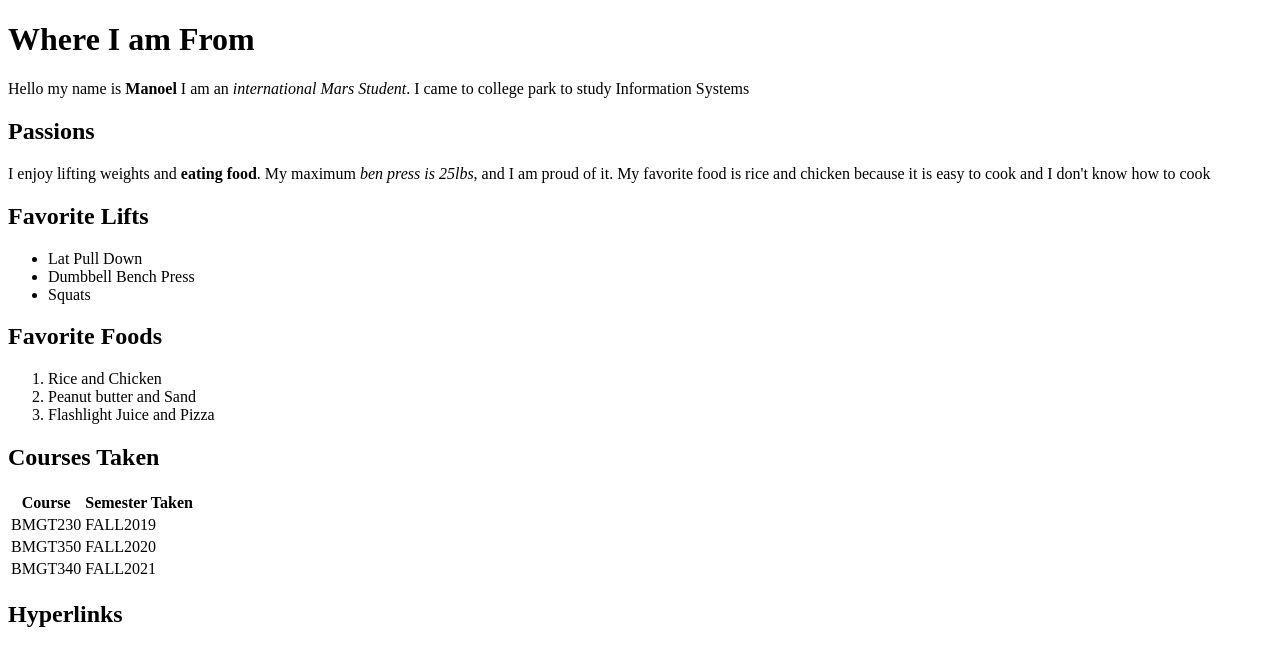
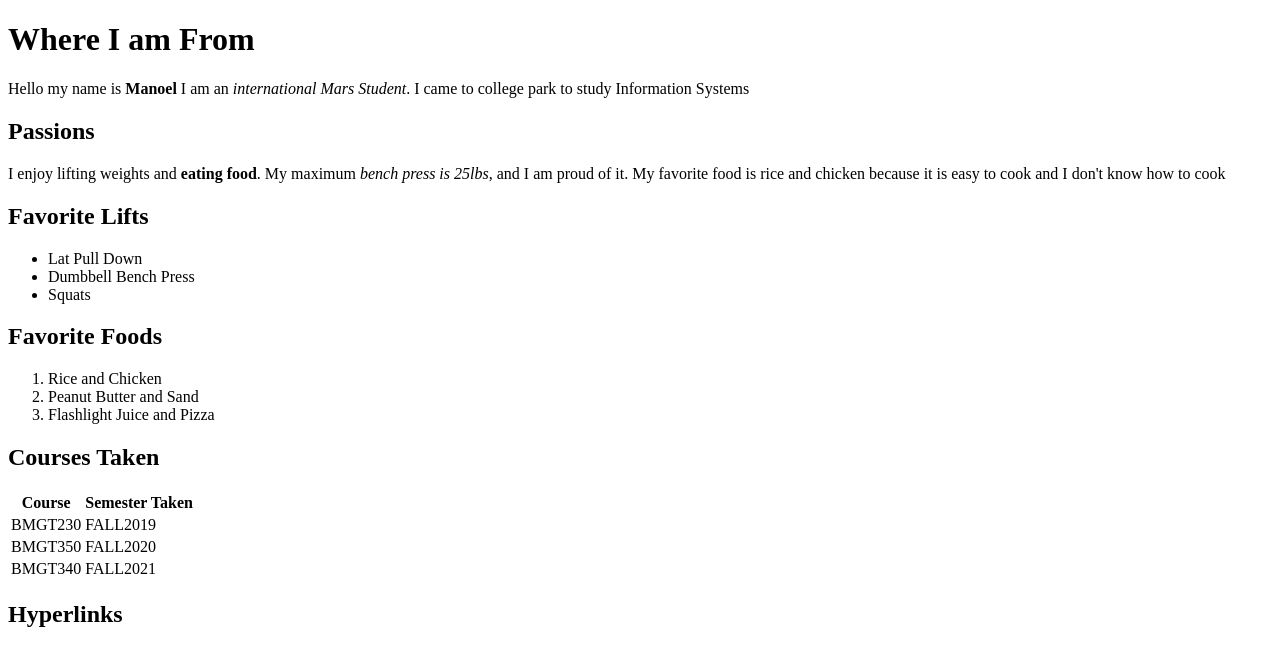
Before and after one commit to manoelfangmo/helloWorld, a Flask app: template templates/about.html in a window 1280 px wide. Shown: the top 646 px of the page. Run offline with Flask 2, Linux system fonts and the light colour scheme; the template is opened without the code that fills it, so the values that code supplies are empty.

Commit message:
Fixed hyperlink in about.html and proofread about. html. Also added link to about.html in app.py

```diff
--- a/app.py
+++ b/app.py
@@ -11,5 +11,9 @@ def hello_world():  # put application's code here
 def hello():
     return render_template('hello.html');
 
+@app.route('/about')
+def about():
+    return render_template('about.html');
+
 if __name__ == '__main__':
     app.run()
--- a/templates/about.html
+++ b/templates/about.html
@@ -9,7 +9,7 @@
     <p1>Hello my name is <Strong> Manoel </Strong>I am an <em>international Mars Student</em>. I came to college park to study
     Information Systems</p1>
     <h2>Passions</h2>
-    <p1>I enjoy lifting weights and <Strong> eating food</Strong>. My maximum <em> ben press is 25lbs</em>, and I am proud of it.
+    <p1>I enjoy lifting weights and <Strong> eating food</Strong>. My maximum <em> bench press is 25lbs</em>, and I am proud of it.
     My favorite food is rice and chicken because it is easy to cook and I don't know how to cook</p1>
     <h2> Favorite Lifts</h2>
     <ul>
@@ -20,7 +20,7 @@
     <h2> Favorite Foods</h2>
     <ol>
         <li>Rice and Chicken</li>
-        <li>Peanut butter and Sand</li>
+        <li>Peanut Butter and Sand</li>
         <li>Flashlight Juice and Pizza</li>
     </ol>
     <h2> Courses Taken</h2>  <!-- One course each from fall 2019  to fall 2021 -->
@@ -44,7 +44,7 @@
 
         </table>
         <h2>Hyperlinks</h2> <!-- Tap a hyperlink at your own risk -->
-        <a href="hello.html">Hello Page</a>
+        <a href="/hello">Hello Page</a>
         <a href="https://www.youtube.com/">Favorite Website One</a>
         <a href="https://www.google.com/" target="_blank">Favorite Website Two</a>
         <img src="https://terpconnect.umd.edu/~jbono/bmgt407/images/smith-logo.png" width="250" height="72" alt="SmithLogo">
```
